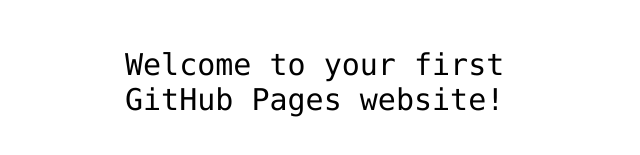
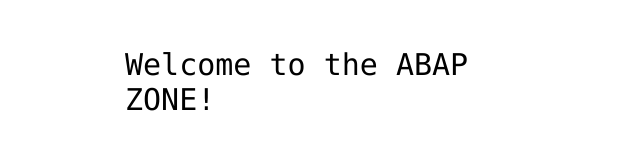
Before and after one commit to hedavis/ABAP-HOME.GITHUB.IO, a plain HTML site: page index.html in a window 1280 px wide. Shown: the part 341-496 px from the top of the page, without its empty margins (315-955 px from the left). Drawn offline with Linux system fonts and the light colour scheme.

Commit message:
Update index.html

```diff
--- a/index.html
+++ b/index.html
@@ -3,7 +3,7 @@
 <html>
 <head>
   <meta http-equiv="Content-Type" content="text/html; charset=utf-8"/>
-  <title>my-first-website</title>
+  <title>Hedavis's Homepage</title>
   <LINK href="styles.css" rel="stylesheet" type="text/css">
 </head>
 
@@ -12,7 +12,7 @@
 <img src="https://octodex.github.com/images/daftpunktocat-thomas.gif" id="octocat" alt="octocat-gif" />
 
 <!-- Change this code here by copy and pasting your template on line 15 -->
-<p>Welcome to your first GitHub Pages website!</p>
+<p color = 'red' >Welcome to the ABAP ZONE!</p>
 
 </body>
 </html>
```
